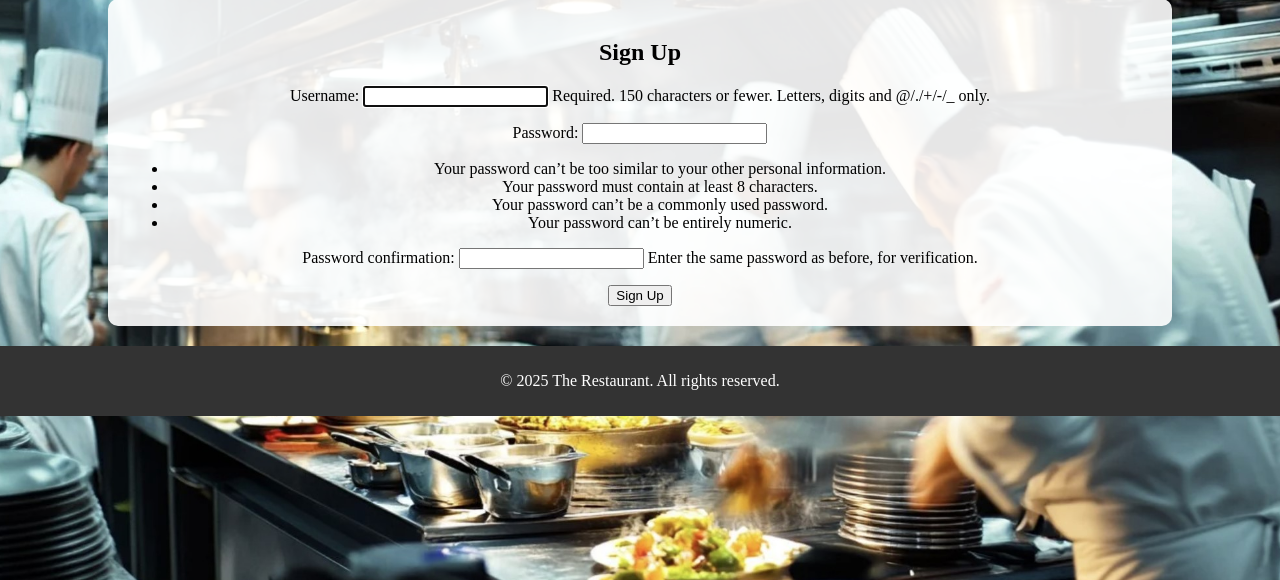
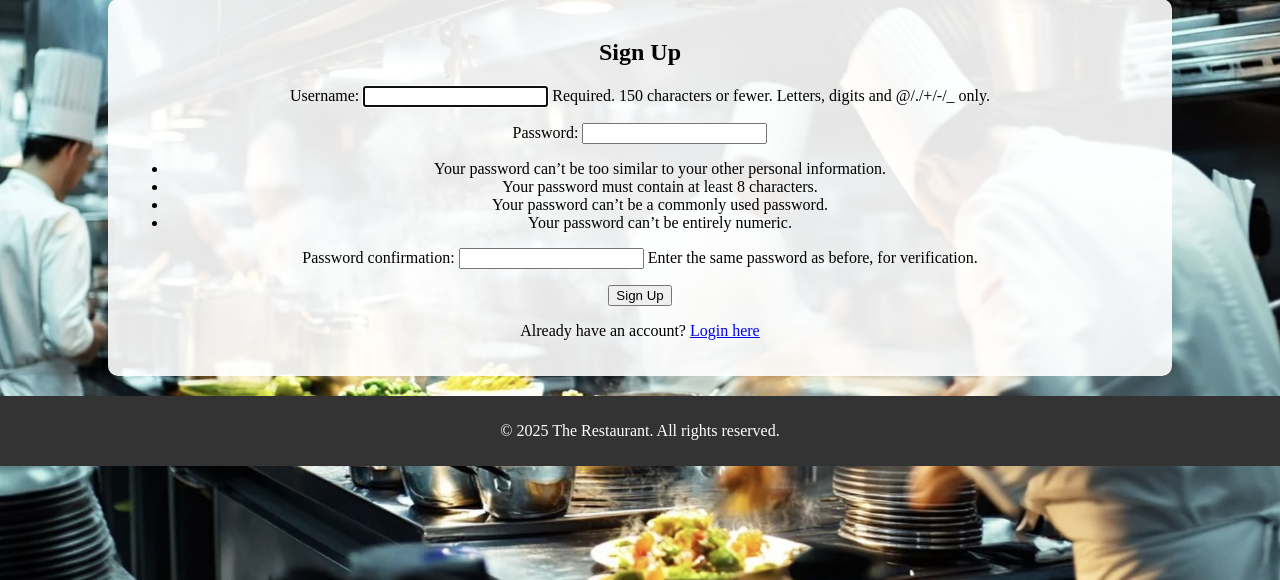
Before and after one commit to Belawal/Pp4-The-Restaurant, a Django app: page /signup/ in a window 1280 px wide. Shown: the part 61-641 px from the top of the page. Run offline with Django 5.2, Linux system fonts and the light colour scheme.

Commit message:
added signup and login for existing users

```diff
--- a/restaurant_project/booking/templates/booking/login.html
+++ b/restaurant_project/booking/templates/booking/login.html
@@ -8,5 +8,6 @@
     {{ form.as_p }}  <!-- Renders form fields -->
     <button type="submit">Login</button>  <!-- Login button -->
 </form>
+<p>Don't have an account? <a href="{% url 'signup' %}">Sign up here</a></p>
 </div>
 {% endblock %}
--- a/restaurant_project/booking/templates/booking/signup.html
+++ b/restaurant_project/booking/templates/booking/signup.html
@@ -8,5 +8,6 @@
     {{ form.as_p }}  <!-- Renders form fields -->
     <button type="submit">Sign Up</button>  <!-- Signup button -->
 </form>
+<p>Already have an account? <a href="{% url 'login' %}">Login here</a></p>
 </div>
 {% endblock %}
```
